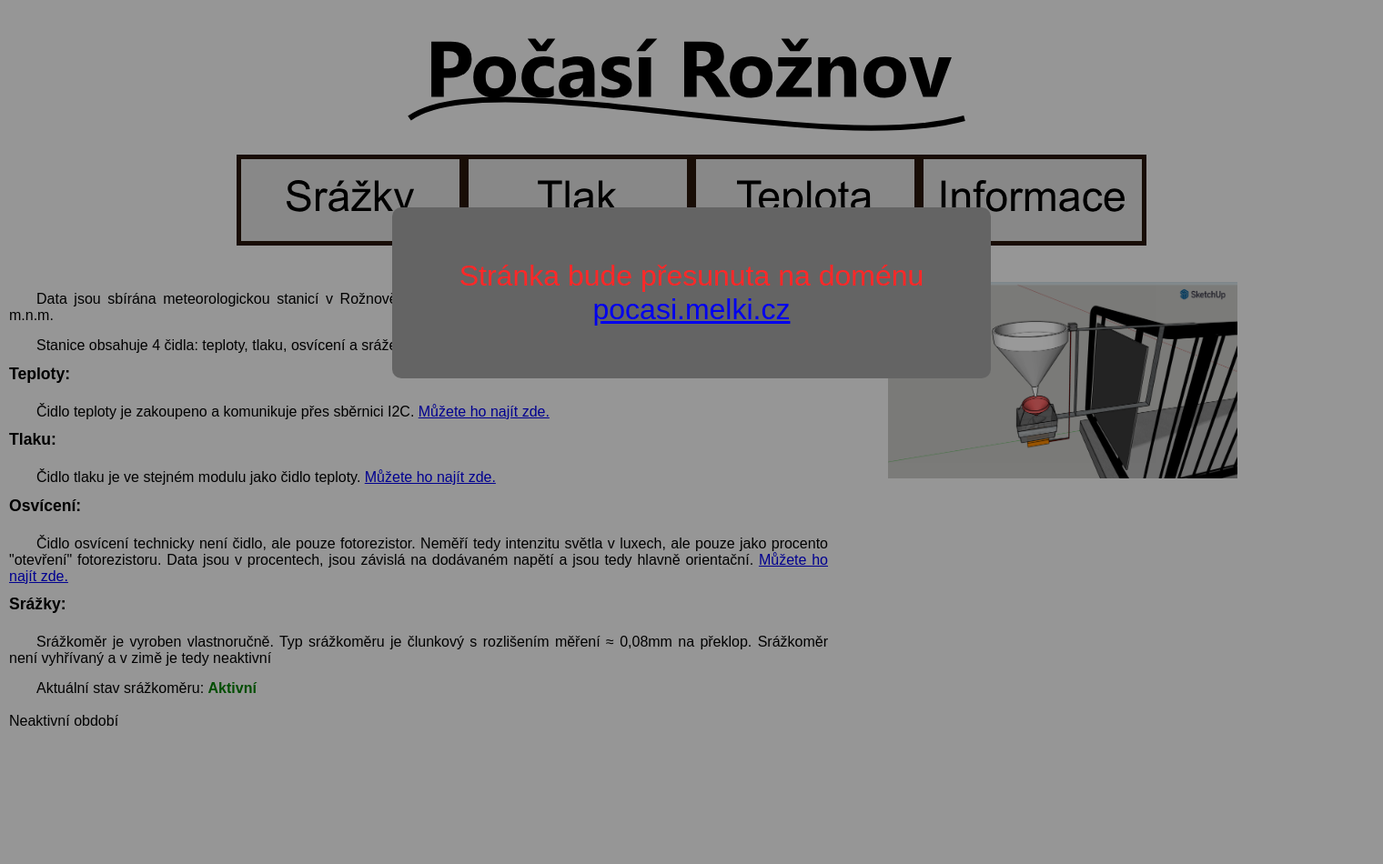
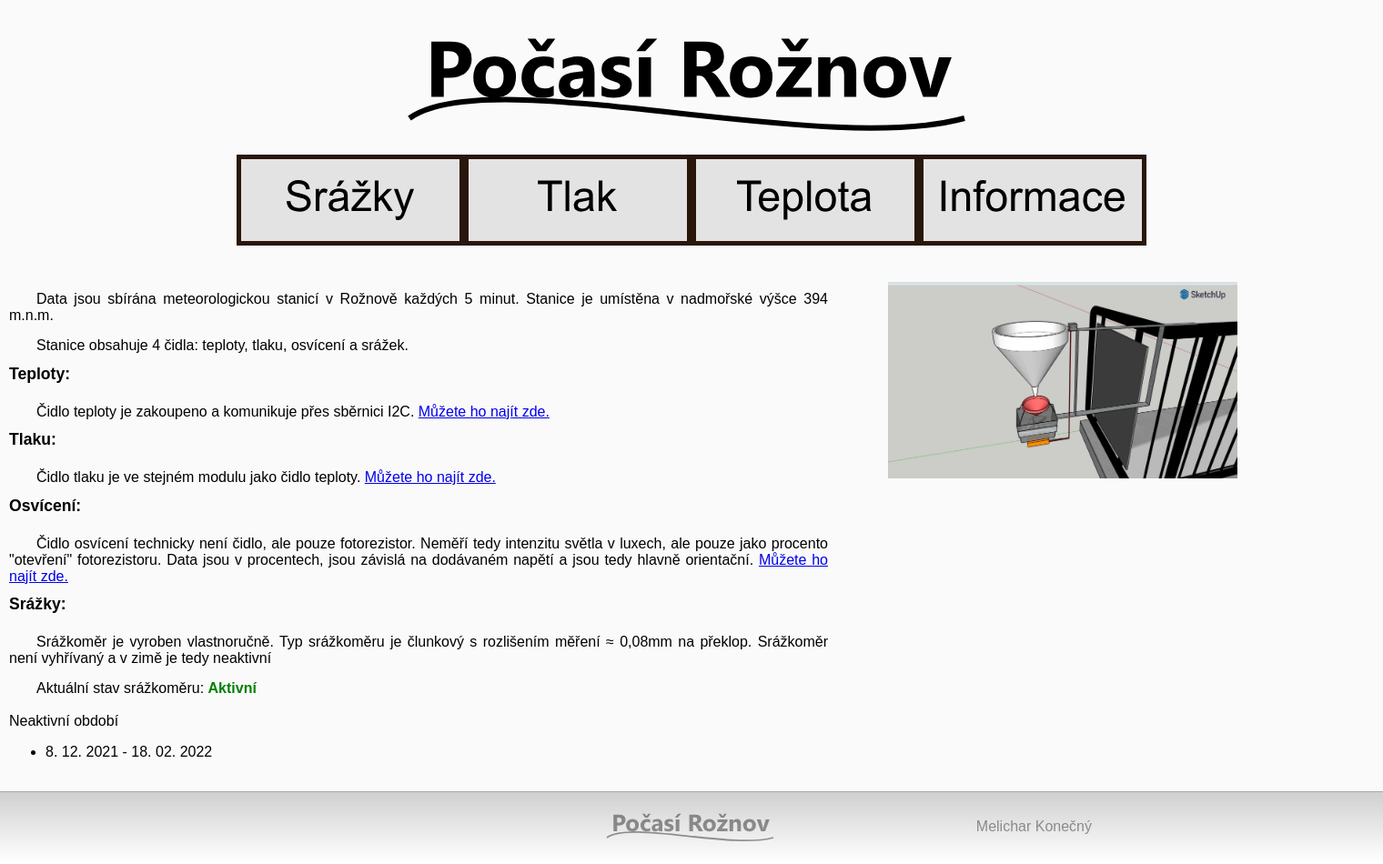
Before and after one commit to pepanzdorf/meteostanice, a Flask app: page /info in a window 1520 px wide. Shown: the whole page at 91% size. Before the commit the page ends 798 px from the top, so only its background shows below. Run offline with Flask 2, Linux system fonts and the light colour scheme; some libraries are stand-ins or nearby versions.

Commit message:
Removed domain change popup.

```diff
--- a/sql/init.sql
+++ b/sql/init.sql
@@ -4,6 +4,6 @@ CREATE TABLE srazkomer.records (
     inserted_at timestamp,
     temperature float,
     pressure float,
-    rain float,
-    light float
+    rain integer,
+    light integer
 );
--- a/static/style.css
+++ b/static/style.css
@@ -82,30 +82,6 @@ table {
     width: 100%;
     height: auto;
 }
-
-#popup {
-    position: fixed;
-    display: block;
-    left: 0;
-    top: 0;
-    width: 100%;
-    height: 100%;
-    background-color: rgba(0, 0, 0, 0.4);
-    z-index: 1;
-}
-
-.popup-content {
-    display: block;
-    margin: 15% auto;
-    width: 40%;
-    background-color: rgb(100, 100, 100);
-    padding: 25px;
-    text-align: center;
-    font-size: 2em;
-    color: rgb(255, 40, 40);
-    border-radius: 10px;
-}
-
 
 #center-text {
     margin-bottom: 45px;
--- a/templates/template.html
+++ b/templates/template.html
@@ -108,19 +108,6 @@
 </div>
 
 <div id="center-box">
-    <div id="popup">
-        <div class="popup-content">
-            <p>Stránka bude přesunuta na doménu <a href="http://pocasi.melki.cz/home">pocasi.melki.cz</a></p>
-        </div>
-        <script>
-            var modal = document.getElementById("popup");
-            window.onclick = function(event) {
-                if (event.target == modal) {
-                    modal.style.display = "none";
-                }
-            }
-        </script>
-    </div>
     <div id="content-container">
         <div id="left-col">
             <div id="center-text">
```
